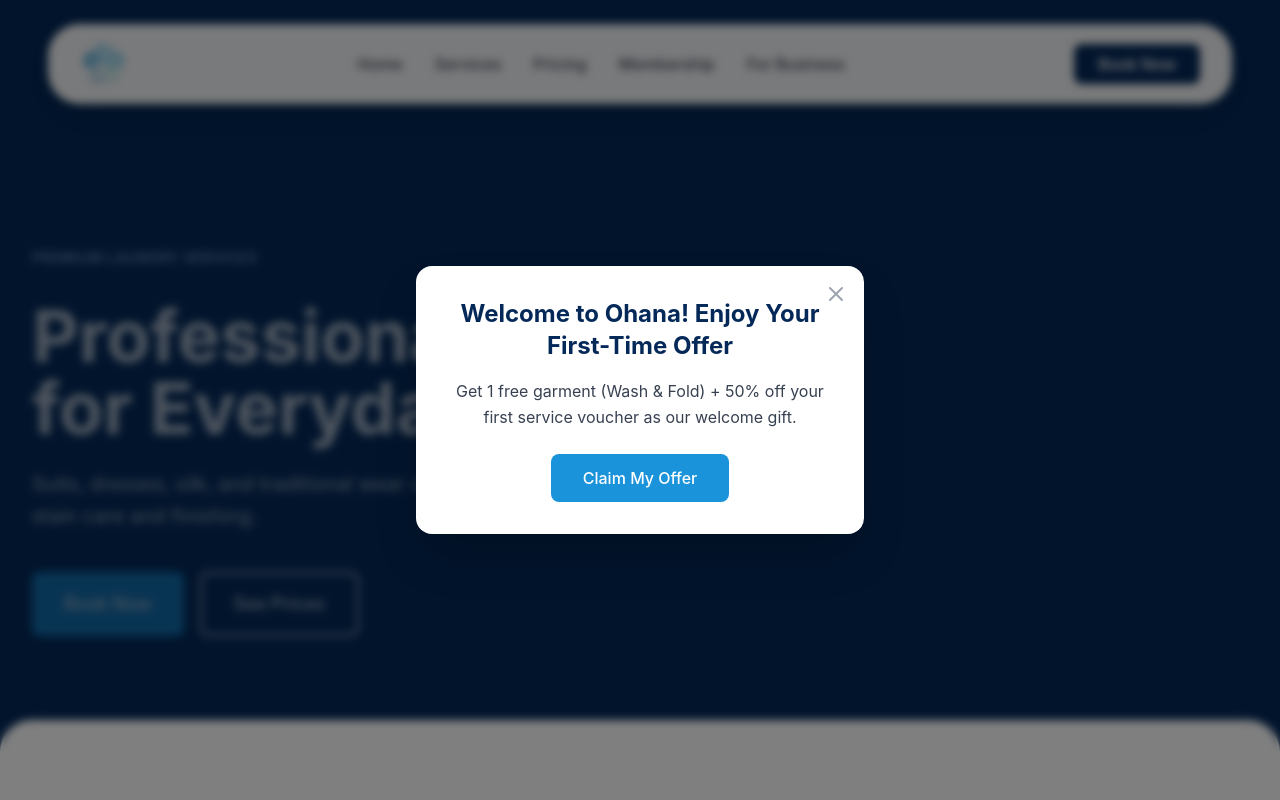
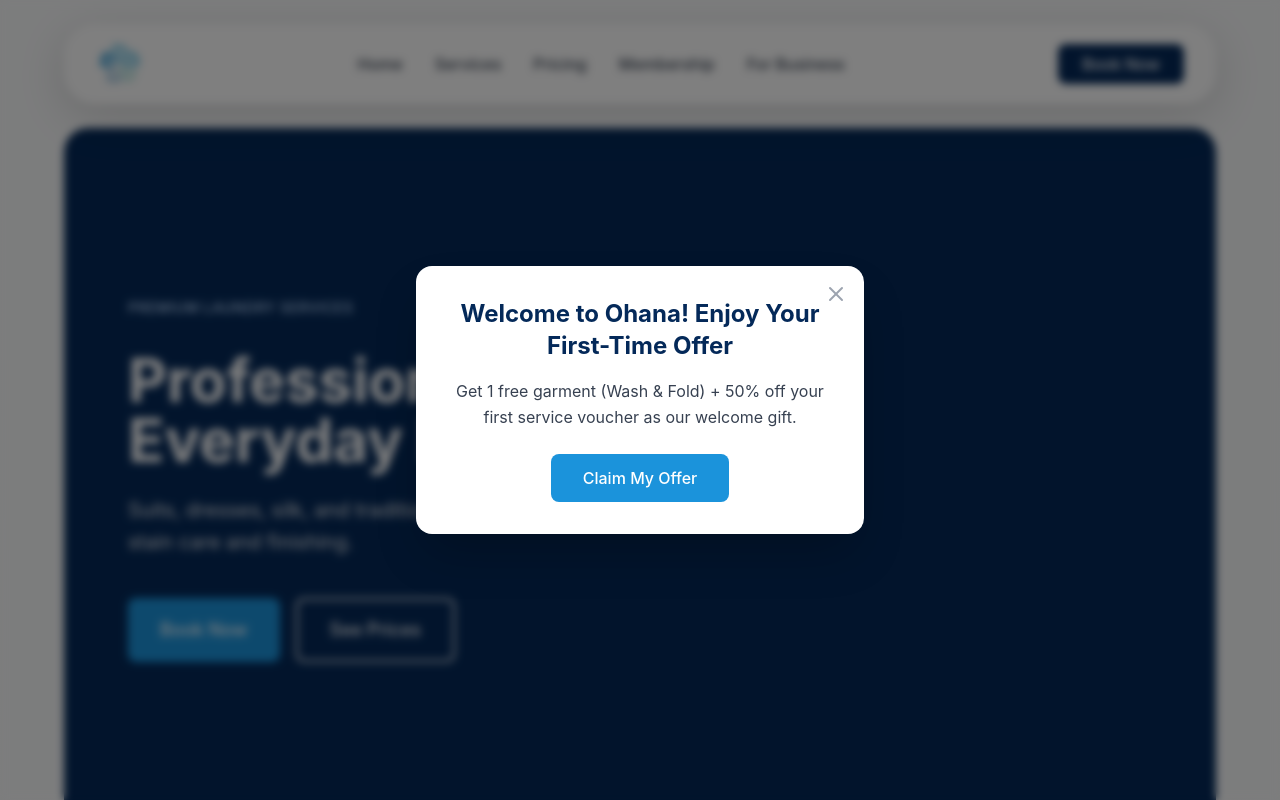
Before and after one commit to mrhtetaungpersonal-sys/Ohana_Wbesite_1.0, a React (Vite) app: page / in a window 1280 px wide. Shown: the top 800 px of the page. Built offline with nearby package versions, Linux system fonts and the light colour scheme; no server answers.

Commit message:
Updated Footer.tsx

```diff
--- a/src/components/Footer.tsx
+++ b/src/components/Footer.tsx
@@ -3,8 +3,14 @@ import { MessageCircle, Phone, Mail, Facebook } from 'lucide-react';
 
 export default function Footer() {
   return (
-    <footer className="border-t border-gray-200 mt-16 lg:mt-24" style={{ backgroundColor: '#F2F2F2' }}>
-      <div className="mx-4 sm:mx-6 lg:mx-12 xl:mx-auto py-12" style={{ maxWidth: '1440px' }}>
+    <footer className="py-12 lg:py-16">
+      <div className="max-w-[1440px] mx-auto px-6 md:px-10 lg:px-16">
+        <div
+          className="bg-white/95 rounded-3xl shadow-lg px-8 py-12"
+          style={{
+            boxShadow: '0 12px 48px rgba(0, 0, 0, 0.12)'
+          }}
+        >
         <div className="grid grid-cols-1 md:grid-cols-3 gap-8 mb-8">
           <div>
             <h3 className="text-lg font-semibold text-gray-900 mb-4">Essential</h3>
@@ -102,6 +108,7 @@ export default function Footer() {
             &copy; {new Date().getFullYear()} Ohana Professional Laundry. All rights reserved.
           </p>
         </div>
+        </div>
       </div>
     </footer>
   );
--- a/src/components/Header.tsx
+++ b/src/components/Header.tsx
@@ -20,14 +20,15 @@ export default function Header() {
   return (
     <header
       className={`fixed top-0 left-0 right-0 z-50 transition-all duration-500 ease-out ${
-        isHomepage ? 'pt-6 px-4 sm:px-6 lg:px-12' : 'pt-4 px-4 sm:px-6 lg:px-12'
+        isHomepage ? 'pt-6' : 'pt-4'
       }`}
     >
+      <div className="max-w-[1440px] mx-auto px-6 md:px-10 lg:px-16">
         <nav
-        className={`mx-auto bg-white/95 backdrop-blur-md shadow-lg transition-all duration-500 ease-out ${
+          className={`bg-white/80 backdrop-blur-md shadow-lg transition-all duration-500 ease-out ${
             isScrolled
-            ? 'max-w-[1200px] rounded-[28px] py-3'
-            : 'max-w-[1280px] rounded-[32px] py-4'
+              ? 'rounded-[28px] py-3'
+              : 'rounded-[32px] py-4'
           }`}
           style={{
             boxShadow: isScrolled
@@ -155,6 +156,7 @@ export default function Header() {
           )}
         </div>
         </nav>
+      </div>
     </header>
   );
 }
--- a/src/components/KeyServicesPreview.tsx
+++ b/src/components/KeyServicesPreview.tsx
@@ -223,12 +223,7 @@ export default function KeyServicesPreview() {
       ref={sectionRef}
       className="relative"
     >
-      <div
-        className="bg-white shadow-lg px-6 py-12 sm:px-10 sm:py-16 lg:px-16 lg:py-20 rounded-3xl lg:rounded-[32px]"
-        style={{
-          boxShadow: '0px 28px 60px rgba(0, 0, 0, 0.08)'
-        }}
-      >
+      <div>
         <div className="text-center pb-12 max-w-4xl mx-auto">
           <span className="inline-block text-4xl uppercase tracking-wider font-medium text-ohana-mid-blue mb-4">
             OUR SERVICES
@@ -364,18 +359,18 @@ export default function KeyServicesPreview() {
             ))}
           </div>
         </div>
+      </div>
 
-        <div
-          className={`fixed bottom-8 left-8 z-50 transition-all duration-500 ${
-            isExitingSection ? 'opacity-0 translate-y-4 pointer-events-none' : 'opacity-100 translate-y-0'
-          }`}
-        >
+      <div
+        className={`fixed bottom-8 left-8 z-50 transition-all duration-500 ${
+          isExitingSection ? 'opacity-0 translate-y-4 pointer-events-none' : 'opacity-100 translate-y-0'
+        }`}
+      >
         <div className="bg-gradient-to-r from-ohana-mid-blue to-ohana-soft-blue text-white px-6 py-3 rounded-full shadow-2xl hover:shadow-3xl hover:scale-105 transition-all duration-300 cursor-pointer group animate-bounce-slow">
           <div className="flex items-center space-x-2">
             <Sparkles className="w-5 h-5 animate-pulse" />
             <span className="font-bold text-sm">Get 50% Off First Order</span>
           </div>
-        </div>
         </div>
       </div>
 
--- /dev/null
+++ b/src/components/PageShell.tsx
@@ -0,0 +1,14 @@
+import { ReactNode } from 'react';
+
+interface PageShellProps {
+  children: ReactNode;
+  className?: string;
+}
+
+export default function PageShell({ children, className = '' }: PageShellProps) {
+  return (
+    <div className={`max-w-[1440px] mx-auto px-6 md:px-10 lg:px-16 ${className}`}>
+      {children}
+    </div>
+  );
+}
--- a/src/components/WhyChooseOhana.tsx
+++ b/src/components/WhyChooseOhana.tsx
@@ -127,12 +127,7 @@ export default function WhyChooseOhana() {
       ref={sectionRef}
       className="relative"
     >
-      <div
-        className="bg-gradient-to-br from-blue-50 to-white px-6 py-16 sm:px-10 sm:py-20 lg:px-16 lg:py-24 rounded-3xl lg:rounded-[32px]"
-        style={{
-          boxShadow: '0px 28px 60px rgba(0, 0, 0, 0.08)'
-        }}
-      >
+      <div>
         <div className="mx-auto" style={{ maxWidth: '1350px' }}>
         <div
           className="text-center mx-auto mb-20 transition-all duration-700"
--- a/src/pages/Home.tsx
+++ b/src/pages/Home.tsx
@@ -3,6 +3,7 @@ import { useState, useEffect, useRef } from 'react';
 import WelcomeModal from '../components/WelcomeModal';
 import KeyServicesPreview from '../components/KeyServicesPreview';
 import WhyChooseOhana from '../components/WhyChooseOhana';
+import PageShell from '../components/PageShell';
 import { supabase } from '../lib/supabase';
 
 export default function Home() {
@@ -58,7 +59,9 @@ export default function Home() {
     <>
       <WelcomeModal />
 
-      <div className="relative min-h-screen flex items-center overflow-hidden pt-20">
+      <div className="pt-32 pb-16">
+        <PageShell>
+          <div className="relative min-h-[600px] lg:min-h-[700px] flex items-center overflow-hidden rounded-3xl">
             {videos.length > 0 ? (
               <>
                 <video
@@ -67,7 +70,7 @@ export default function Home() {
                   muted
                   playsInline
                   onEnded={handleVideoEnd}
-              className="absolute inset-0 w-full h-full object-cover transition-opacity duration-1000"
+                  className="absolute inset-0 w-full h-full object-cover transition-opacity duration-1000 rounded-3xl"
                   style={{ opacity: isTransitioning ? 0 : 1 }}
                   key={`current-${currentVideoIndex}`}
                 >
@@ -79,7 +82,7 @@ export default function Home() {
                     ref={nextVideoRef}
                     muted
                     playsInline
-                className="absolute inset-0 w-full h-full object-cover transition-opacity duration-1000"
+                    className="absolute inset-0 w-full h-full object-cover transition-opacity duration-1000 rounded-3xl"
                     style={{ opacity: isTransitioning ? 1 : 0 }}
                     key={`next-${nextVideoIndex}`}
                   >
@@ -89,29 +92,29 @@ export default function Home() {
               </>
             ) : (
               <div
-            className="absolute inset-0 w-full h-full"
+                className="absolute inset-0 w-full h-full rounded-3xl"
                 style={{ background: '#042959' }}
               />
             )}
 
             <div
-          className="absolute inset-0"
+              className="absolute inset-0 rounded-3xl"
               style={{ background: 'linear-gradient(to bottom, rgba(4, 41, 89, 0.5), rgba(4, 41, 89, 0.7))' }}
             />
 
-        <div className="relative z-10 max-w-7xl mx-auto px-4 sm:px-6 lg:px-8 w-full py-20">
+            <div className="relative z-10 w-full px-8 sm:px-12 lg:px-16 py-16 lg:py-20">
               <div className="max-w-2xl">
                 <div className="mb-6">
-              <span className="inline-block text-sm uppercase tracking-wider font-medium text-blue-200 mb-2" style={{ opacity: 0.6 }}>
+                  <span className="inline-block text-sm uppercase tracking-wider font-medium text-blue-200 mb-2">
                     Premium Laundry Services
                   </span>
                 </div>
 
-            <h1 className="text-5xl sm:text-6xl lg:text-7xl font-bold text-white mb-6 leading-tight" style={{ opacity: 0.6 }}>
+                <h1 className="text-4xl sm:text-5xl lg:text-6xl font-bold text-white mb-6 leading-tight">
                   Professional Care for Everyday Life.
                 </h1>
 
-            <p className="text-lg sm:text-xl text-gray-200 mb-10 leading-relaxed max-w-xl" style={{ lineHeight: '1.6', opacity: 0.6 }}>
+                <p className="text-lg sm:text-xl text-gray-200 mb-10 leading-relaxed max-w-xl" style={{ lineHeight: '1.6' }}>
                   Suits, dresses, silk, and traditional wear cleaned with expert stain care and finishing.
                 </p>
 
@@ -119,7 +122,6 @@ export default function Home() {
                   <a
                     href="#book-now"
                     className="inline-flex items-center justify-center px-8 py-4 bg-ohana-mid-blue text-white text-lg font-medium rounded-lg hover:scale-102 hover:shadow-xl transition-all duration-200"
-                style={{ opacity: 0.6 }}
                   >
                     Book Now
                   </a>
@@ -127,7 +129,6 @@ export default function Home() {
                   <Link
                     to="/pricing"
                     className="inline-flex items-center justify-center px-8 py-4 bg-transparent text-white text-lg font-medium rounded-lg border-2 border-white hover:bg-white/10 transition-all duration-200"
-                style={{ opacity: 0.6 }}
                   >
                     See Prices
                   </Link>
@@ -135,21 +136,19 @@ export default function Home() {
               </div>
             </div>
           </div>
-
-      <div className="relative -mt-12 sm:-mt-16 lg:-mt-20">
-        <div
-          className="mx-4 sm:mx-6 lg:mx-12 xl:mx-auto"
-          style={{ maxWidth: '1440px' }}
-        >
-          <KeyServicesPreview />
-        </div>
+        </PageShell>
       </div>
 
-      <div
-        className="mx-4 sm:mx-6 lg:mx-12 xl:mx-auto mt-12 lg:mt-16"
-        style={{ maxWidth: '1440px' }}
-      >
+      <div className="py-12 lg:py-16">
+        <PageShell>
+          <KeyServicesPreview />
+        </PageShell>
+      </div>
+
+      <div className="py-12 lg:py-16">
+        <PageShell>
           <WhyChooseOhana />
+        </PageShell>
       </div>
     </>
   );
```
Lines whose indentation alone changed are shown as unchanged.
